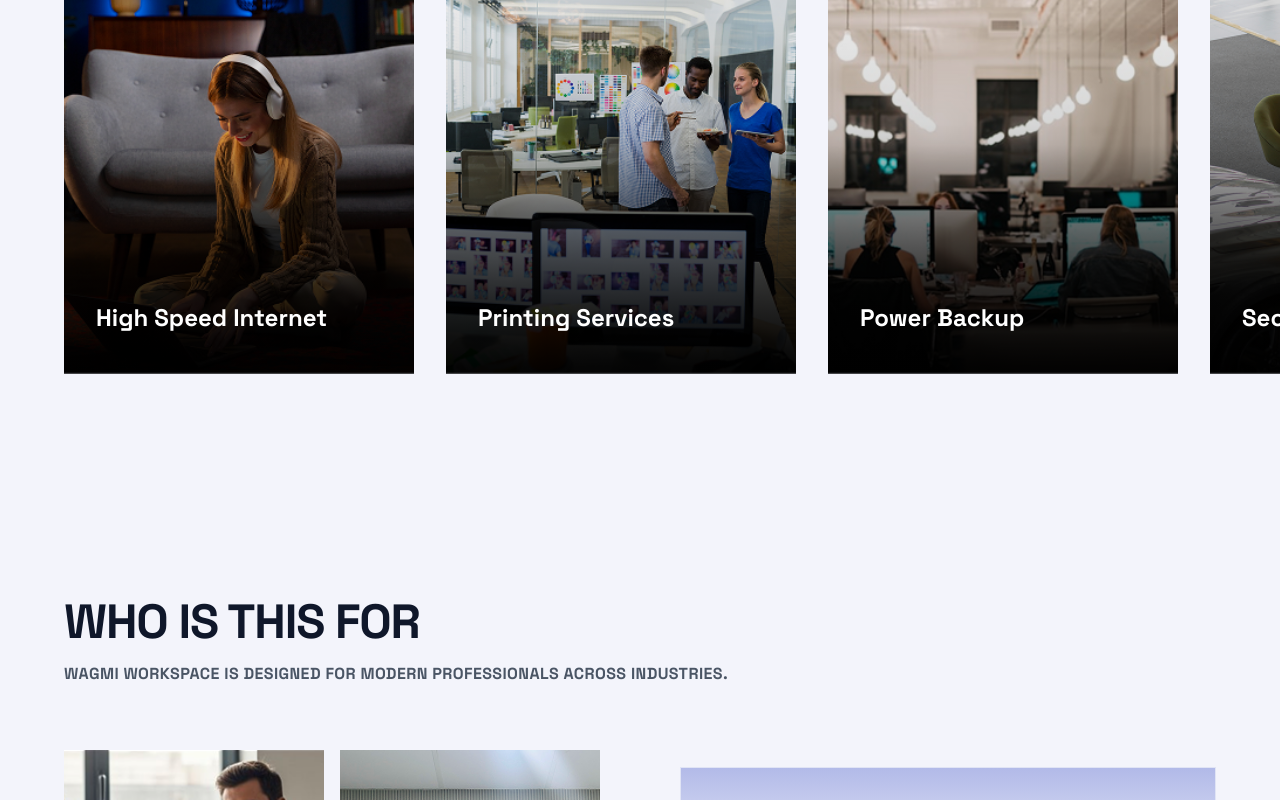
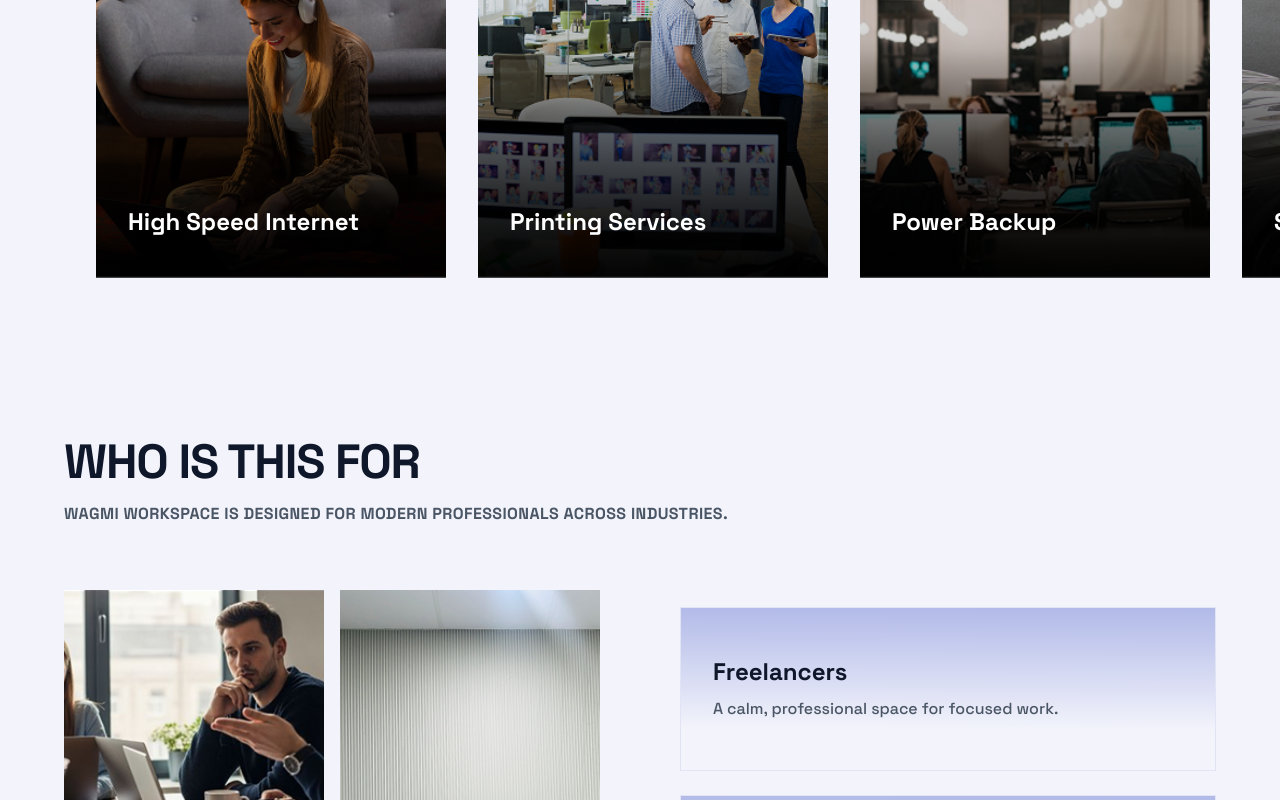
Before and after one commit to mastrovia/wagmi-landing, a Next.js app: page / in a window 1280 px wide. Shown: the part 2000-2800 px from the top of the page. Built offline with nearby package versions, Linux system fonts and the light colour scheme.

Commit message:
fix: section y axis gap fix

```diff
--- a/app/sections/Amenities.tsx
+++ b/app/sections/Amenities.tsx
@@ -104,7 +104,7 @@ const Amenities = () => {
     }, [dragConstraints, x]);
 
     return (
-        <section id="amenities" className="py-16 md:py-24 overflow-hidden">
+        <section id="amenities" className="py-6 md:py-16 overflow-hidden">
             <motion.div
                 className="max-w-[1440px] mx-auto px-6 lg:px-16 w-full mb-12"
                 initial={{ opacity: 0, y: 30 }}
@@ -124,7 +124,7 @@ const Amenities = () => {
             {/* Scrollable Container with Drag */}
             <div className="overflow-hidden cursor-grab active:cursor-grabbing" ref={containerRef}>
                 <motion.div
-                    className="pl-6 lg:pl-16 pb-8 flex gap-6 md:gap-8 pr-6 lg:pr-16"
+                    className="pl-6 lg:pl-24 pb-8 flex gap-6 md:gap-8 pr-6 lg:pr-24"
                     style={{ x }}
                     drag="x"
                     dragConstraints={dragConstraints}
--- a/app/sections/KnowMore.tsx
+++ b/app/sections/KnowMore.tsx
@@ -29,7 +29,7 @@ const features = [
 
 const KnowMore = () => {
     return (
-        <section className="py-16 md:py-24 px-6 lg:px-16">
+        <section className="py-6 md:py-16 px-6 lg:px-16">
             <div className="max-w-[1440px] mx-auto">
                 <div className="flex flex-col lg:flex-row gap-12 lg:gap-20">
                     {/* Left Column - Sticky on lg screens */}
--- a/app/sections/Locations.tsx
+++ b/app/sections/Locations.tsx
@@ -88,7 +88,7 @@ const Locations = () => {
     return (
         <section
             id="location"
-            className="bg-linear-to-b from-[#EAEBF8] to-[#FFFFFF] py-16 md:py-24 relative"
+            className="bg-linear-to-b from-[#EAEBF8] to-[#FFFFFF] py-6 md:py-16 relative"
         >
             <div className="max-w-[1440px] mx-auto px-6 lg:px-16 w-full">
                 {/* Header Section */}
--- a/app/sections/OurSpaces.tsx
+++ b/app/sections/OurSpaces.tsx
@@ -54,7 +54,7 @@ const OurSpaces = () => {
     const activeSpace = spaces.find((s) => s.id === activeId) || spaces[0];
 
     return (
-        <section id="spaces" className="bg-[#F3F4FB] py-16 md:py-24 overflow-hidden">
+        <section id="spaces" className="bg-[#F3F4FB] py-6 md:py-16 overflow-hidden">
             <div className="max-container">
                 <motion.h2
                     className="text-4xl md:text-5xl font-extrabold text-start text-dark mb-12 md:mb-16 uppercase tracking-tight"
--- a/app/sections/PrefferedFor.tsx
+++ b/app/sections/PrefferedFor.tsx
@@ -6,7 +6,7 @@ import PreferredCard from '../components/PreferredCard';
 
 const PrefferedFor = () => {
     return (
-        <section className="bg-[#F3F4FB] py-16 md:py-24 overflow-hidden">
+        <section className="bg-[#F3F4FB] py-6 md:py-16 overflow-hidden">
             <div className="max-w-[1440px] mx-auto px-6 lg:px-16 w-full">
                 {/* Header */}
                 <motion.div
--- a/app/sections/Testimonials.tsx
+++ b/app/sections/Testimonials.tsx
@@ -108,7 +108,7 @@ const Testimonials = () => {
     }, []);
 
     return (
-        <section className="bg-[#FFFFFF] py-16 md:py-24 overflow-hidden">
+        <section className="bg-[#FFFFFF] py-6 md:py-16 overflow-hidden">
             <div className="max-w-[1440px] mx-auto px-6 lg:px-16 w-full flex flex-col items-start">
                 {/* Header */}
                 <div className="text-start mb-16 max-w-3xl">
```
